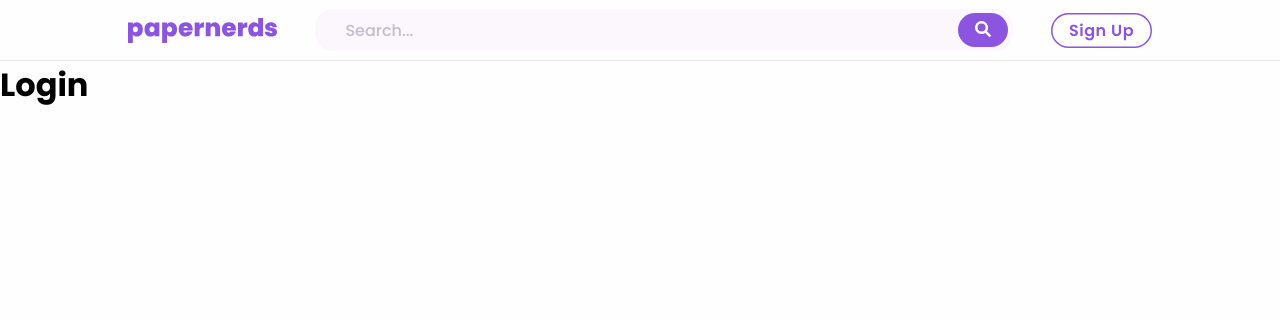
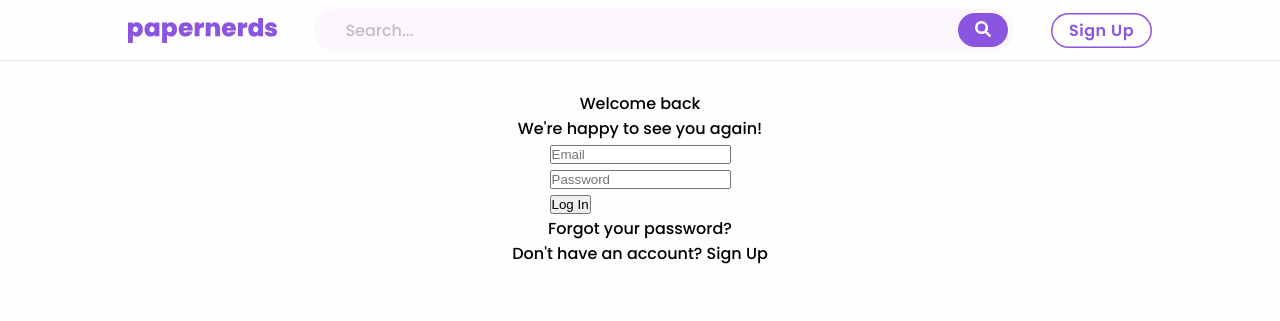
Before and after one commit to miguelcemiller/papernerds, a Django app: page /login/ in a window 1280 px wide. Shown: the top 321 px of the page. Run offline with Django 3.2, Linux system fonts and the light colour scheme.

Commit message:
added standard login form

```diff
--- a/static/styles/main.css
+++ b/static/styles/main.css
@@ -201,6 +201,19 @@ header {
 /* End of Navigation Bar */
 
 
+/* Login Form */
+
+.login_container {
+    display: flex;
+    flex-direction: column;
+    align-items: center;
+
+    margin: 0 auto;
+    margin-top: 30px;
+    padding: 0 var(--page-gutter);
+}
+
+
 
 /* Grid for hero section */
 
--- a/users/templates/users/login.html
+++ b/users/templates/users/login.html
@@ -2,6 +2,17 @@
 
 
 {% block content %}
-<h1>Login</h1>
+
+<div class="login_container">
+    <span>Welcome back</span>
+    <span>We're happy to see you again!</span>
+    <form action="">
+        <input type="email" name="email" placeholder="Email"><br>
+        <input type="password" name="password" placeholder="Password"><br>
+        <input type="submit" value="Log In">
+    </form>
+    <span>Forgot your password?</span>
+    <span>Don't have an account? Sign Up</span>
+</div>
 
 {% endblock content %}
```
Also changed, not shown: templates/navbar.html (+0 -23 lines).
